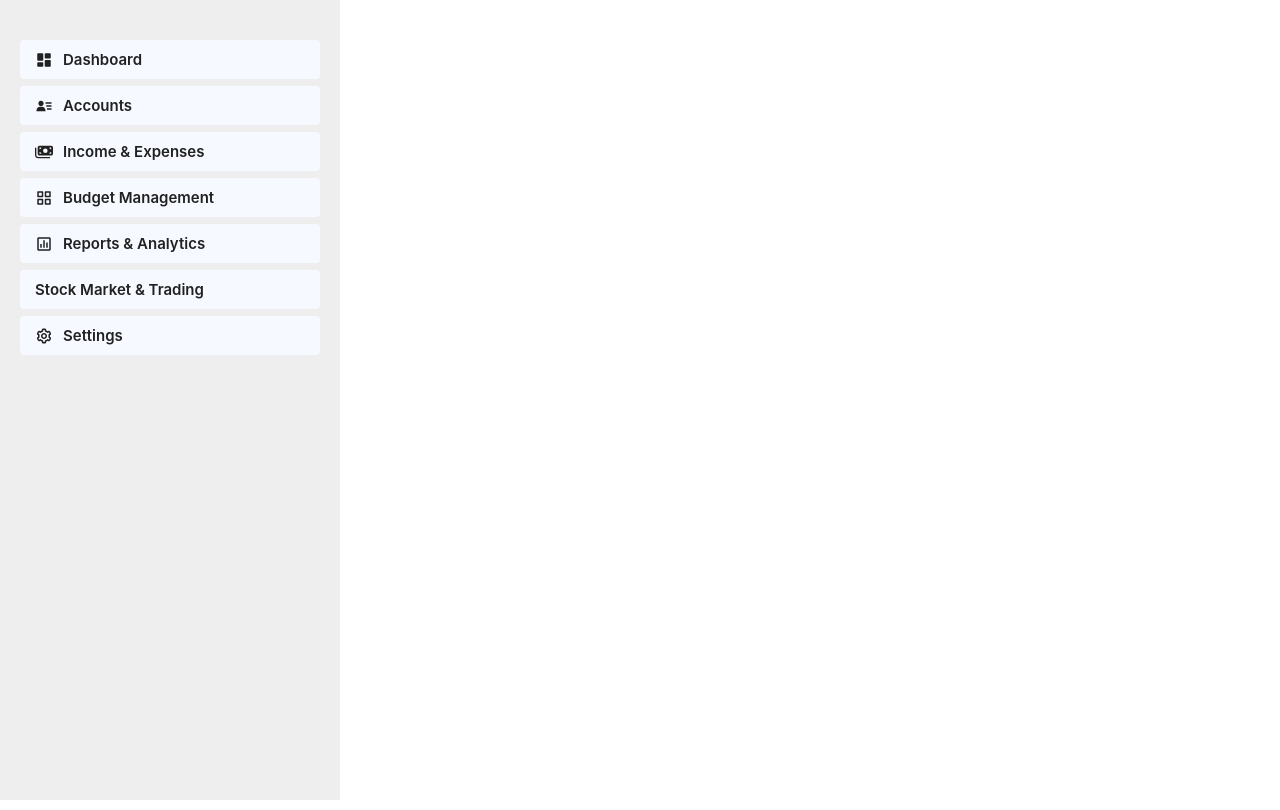
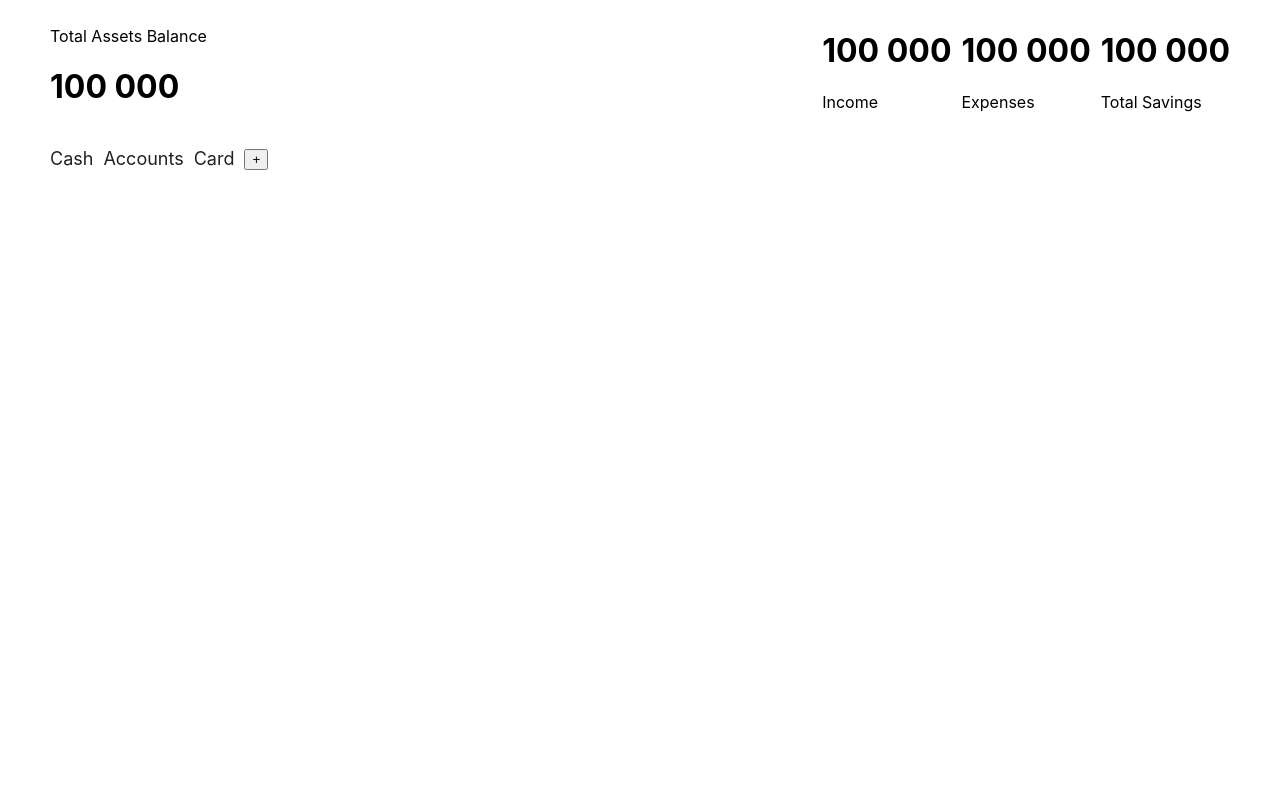
Before and after one commit to controlplusn/budget-tracker, a React (Create React App) app: page / in a window 1280 px wide. Built offline with nearby package versions, Linux system fonts and the light colour scheme.

Commit message:
Create accounts page

```diff
--- a/src/App.js
+++ b/src/App.js
@@ -5,11 +5,12 @@ import RegisterForm from './pages/RegisterPage/RegisterForm';
 import Register from './pages/RegisterPage/Register';
 import Login from './pages/LoginPage/Login';
 import Sidebar from './components/ui/Sidebar/Sidebar';
+import Accounts from './pages/Accounts/Accounts';
 
 function App() {
   return (
     <main className="App">
-      <Sidebar />
+      <Accounts />
     </main>
   );
 }
--- /dev/null
+++ b/src/components/AddAccountButton.jsx
@@ -0,0 +1,13 @@
+import "../styles/Accounts.css"
+
+const AddAccountButton = () => {
+    return (
+        <div className="addAccount-btn">
+            <button>
+                +
+            </button>
+        </div>
+    )
+}
+
+export default AddAccountButton;
--- /dev/null
+++ b/src/components/ChooseAccount.jsx
@@ -0,0 +1,13 @@
+import "../styles/Accounts.css"
+
+const ChooseAccount = ({ accountName }) => {
+    return (
+        <li className="account-item">
+            <a className="account-link" href="#">
+                <span>{accountName}</span>
+            </a>
+        </li>
+    )
+}
+
+export default ChooseAccount;
--- /dev/null
+++ b/src/data/accItem.jsx
@@ -0,0 +1,16 @@
+const accList = [
+    {
+        _id: 1,
+        accName: "Cash",
+    },
+    {
+        _id: 2,
+        accName: "Accounts",
+    },
+    {
+        _id: 3,
+        accName: "Card",
+    },
+]
+
+export default accList;
--- a/src/data/navItem.jsx
+++ b/src/data/navItem.jsx
@@ -17,6 +17,7 @@ import { FaCircleUser } from "react-icons/fa6";
 import { FaFileExport } from "react-icons/fa6";
 import { BiCog } from "react-icons/bi";
 
+// Components
 
 const navList = [
     {
--- /dev/null
+++ b/src/pages/Accounts/Accounts.jsx
@@ -0,0 +1,39 @@
+import ChooseAccount from "../../components/ChooseAccount";
+import "../../styles/Accounts.css"
+import Assets from "./Assets";
+import accList from "../../data/accItem";
+import AddAccountButton from "../../components/AddAccountButton";
+
+const Accounts = () => {
+    return (
+        <div className="accounts">
+            <div className="accounts-header">
+                <div className="asset-balance">
+                    <p>Total Assets Balance</p>
+                    <h1>100 000</h1>
+                </div>
+
+                <div className="asset-overview">
+                    <Assets amount={"100 000"} name={"Income"}/>
+                    <Assets amount={"100 000"} name={"Expenses"}/>
+                    <Assets amount={"100 000"} name={"Total Savings"}/>
+                </div>
+            </div>
+
+            <div className="account-section">
+                <div className="choose-account">
+                    {accList.map(account => (
+                        <ChooseAccount
+                            key={account._id}
+                            accountName={account.accName}
+                        />
+                    ))}
+
+                    <AddAccountButton />
+                </div>
+            </div>
+        </div>
+    )
+}
+
+export default Accounts;
--- /dev/null
+++ b/src/pages/Accounts/Assets.jsx
@@ -0,0 +1,12 @@
+import "../../styles/Accounts.css"
+
+const Assets = ({ amount, name }) => {
+    return (
+        <div className="assets">
+            <h1>{amount}</h1>
+            <p>{name}</p>
+        </div>
+    )
+}
+
+export default Assets;
--- /dev/null
+++ b/src/styles/Accounts.css
@@ -0,0 +1,36 @@
+.accounts {
+    margin: 10px 50px;
+    height: 100%;
+}
+
+.accounts-header {
+    width: 100%;
+    display: flex;
+    justify-content: space-between;
+    align-items: center;
+}
+
+.accounts .asset-overview {
+    display: flex;
+    flex-direction: row;
+    gap: 10px;
+}
+
+.choose-account {
+    margin-top: 20px;
+    display: flex;
+    flex-direction: row;
+    gap: 10px;
+}
+
+.choose-account li {
+    padding: 0;
+    margin: 0;
+    list-style: none;
+}
+
+.account-item .account-link {
+    font-size: 18px;
+    text-decoration: none;
+    color: #212121;
+}
```
Also changed, not shown: src/pages/Accounts/Cash.jsx (added).
